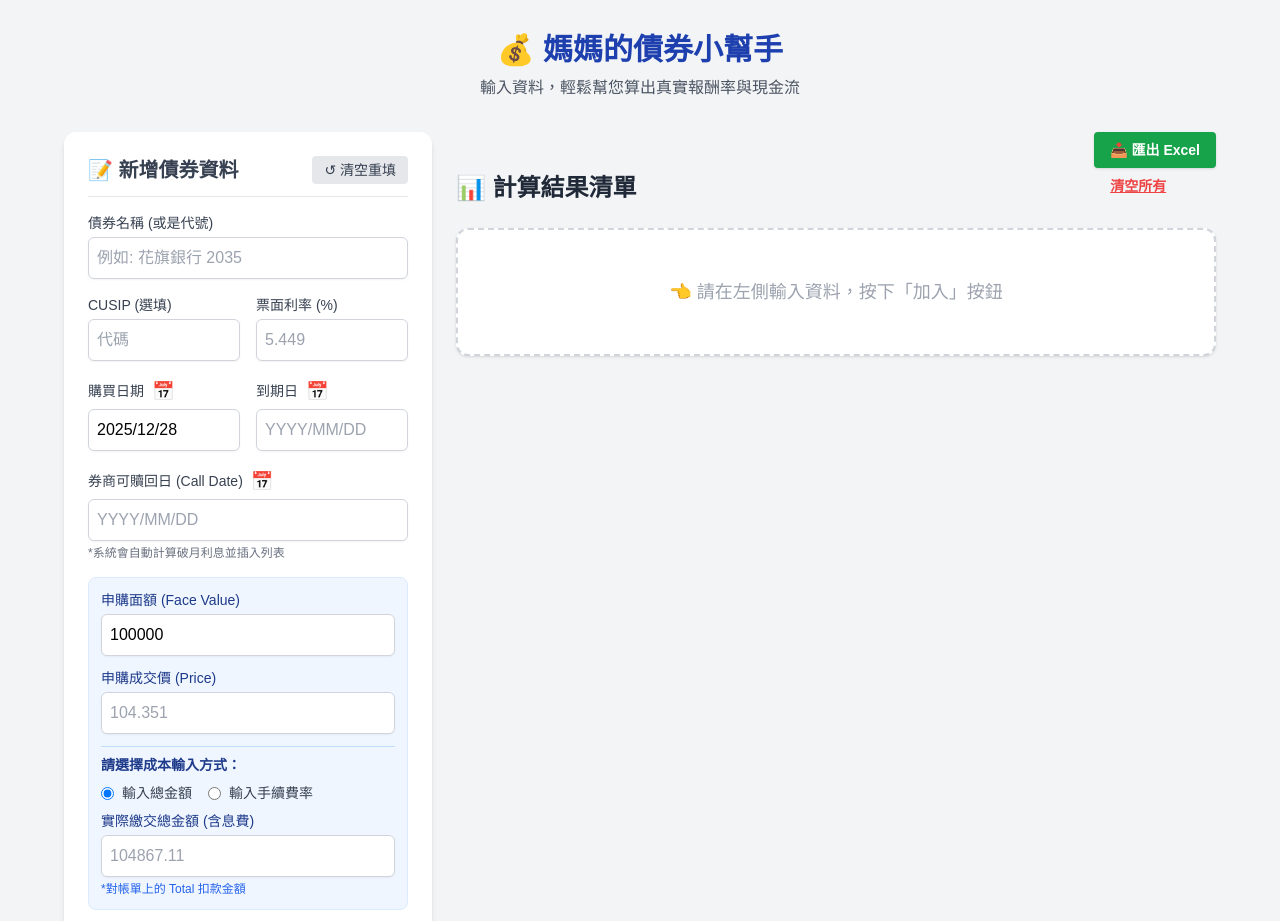
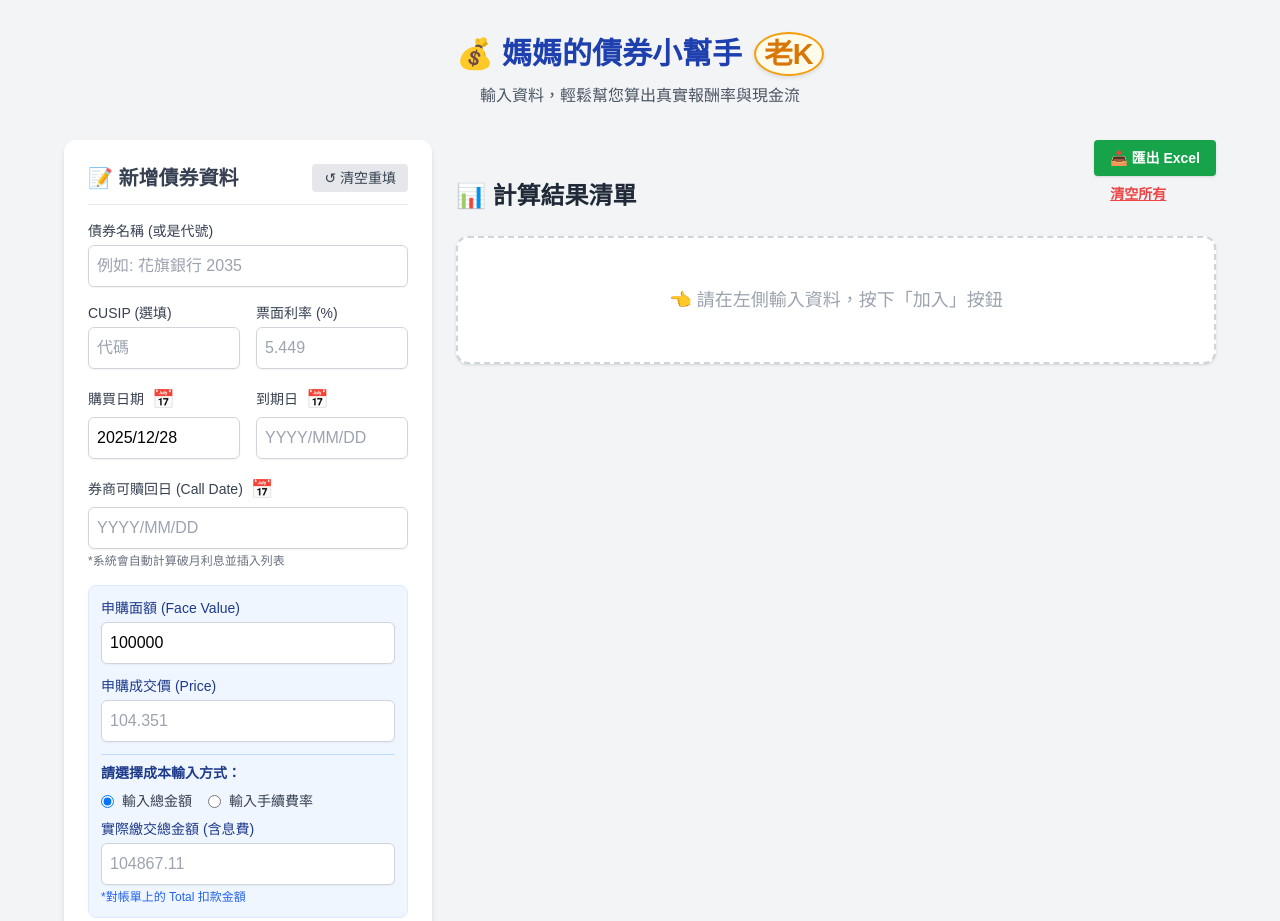
Before and after one commit to kchang-mtroyal/bond, a plain HTML site: page index.html in a window 1280 px wide. Shown: the top 921 px of the page. Drawn offline with nearby package versions, Linux system fonts and the light colour scheme.

Commit message:
Update index.html

```diff
--- a/index.html
+++ b/index.html
@@ -20,18 +20,52 @@
         .call-date-row td { color: #b45309; font-weight: 800; }
         .call-date-tag { display: inline-block; background-color: #f59e0b; color: white; font-size: 0.75rem; padding: 2px 6px; border-radius: 4px; margin-left: 6px; vertical-align: middle; }
 
-        /* 修正：使用 opacity: 0 讓它在頁面上存在但不顯示，以便 JS 可以調用 showPicker */
         .hidden-date-picker { opacity: 0; position: absolute; width: 0; height: 0; top: 0; left: 0; border: 0; padding: 0; margin: 0; }
+        .date-container { position: relative; }
 
-        /* 讓容器相對定位，以便放置隱藏的 input */
-        .date-container { position: relative; }
+        /* 左右滾動動畫設定 */
+        @keyframes roll-head {
+            0% { transform: rotate(0deg); }
+            25% { transform: rotate(-20deg); } /* 向左滾 */
+            50% { transform: rotate(0deg); }
+            75% { transform: rotate(20deg); }  /* 向右滾 */
+            100% { transform: rotate(0deg); }
+        }
+
+        .mascot-logo {
+            display: inline-block;
+            font-size: 1.8rem; /* LOGO 大小調整為適合文字 */
+            font-weight: 900;  /* 粗體 */
+            color: #d97706;    /* 橘色系 */
+            background-color: #fffbeb;
+            padding: 2px 8px;
+            border-radius: 50%; /* 圓形背景 */
+            border: 2px solid #f59e0b;
+            box-shadow: 0 2px 4px rgba(0,0,0,0.1);
+
+            /* 設定動畫：每 2.5 秒執行一次，無限循環 */
+            animation: roll-head 2.5s ease-in-out infinite;
+            transform-origin: center center; /* 以中心點為軸心滾動 */
+            cursor: default;
+            white-space: nowrap;
+        }
+
+        /* 滑鼠移過去時滾快一點 */
+        .mascot-logo:hover {
+            animation: roll-head 0.5s ease-in-out infinite;
+        }
     </style>
 </head>
 <body class="p-4 md:p-8">
 
     <div class="max-w-6xl mx-auto">
+        <!-- 標題區 (修改) -->
         <div class="text-center mb-8">
-            <h1 class="text-3xl font-bold text-blue-800 mb-2">💰 媽媽的債券小幫手</h1>
+            <h1 class="text-3xl font-bold text-blue-800 mb-2 flex items-center justify-center gap-3">
+                <span>💰 媽媽的債券小幫手</span>
+                <!-- 會滾動的 LOGO -->
+                <span class="mascot-logo" title="我是老K!">老K</span>
+            </h1>
             <p class="text-gray-600">輸入資料，輕鬆幫您算出真實報酬率與現金流</p>
         </div>
 
@@ -64,12 +98,11 @@
                         </div>
                     </div>
 
-                    <!-- 日期設定 (修正日曆點擊) -->
+                    <!-- 日期設定 -->
                     <div class="grid grid-cols-2 gap-4">
                         <div class="date-container">
                             <div class="flex items-center gap-1 mb-1">
                                 <label class="block text-sm font-medium text-gray-700">購買日期</label>
-                                <!-- 使用 onclick 強制觸發 showPicker -->
                                 <span class="cursor-pointer text-lg hover:bg-gray-100 rounded px-1 select-none" title="點擊選擇日期" onclick="openPicker('purchaseDatePick')">📅</span>
                                 <input type="date" id="purchaseDatePick" class="hidden-date-picker" onchange="syncDate('purchaseDatePick', 'purchaseDate')">
                             </div>
@@ -180,26 +213,20 @@
         const dd = String(today.getDate()).padStart(2, '0');
         const todayStr = `${yyyy}/${mm}/${dd}`;
 
-        // 預設購買日期為今天
         document.getElementById('purchaseDate').value = todayStr;
 
         let bondsDataList = [];
 
-        // 觸發日期選擇器 (修正版)
         function openPicker(inputId) {
             try {
                 const input = document.getElementById(inputId);
-                // 嘗試使用現代瀏覽器的 showPicker API
                 if (input.showPicker) {
                     input.showPicker();
                 } else {
-                    // Fallback: 聚焦 (在某些手機瀏覽器會有效)
                     input.focus();
                     input.click();
                 }
             } catch (e) {
-                console.log('Browser does not support showPicker or input is hidden', e);
-                // 最後手段：暫時讓它變大並點擊
                 const input = document.getElementById(inputId);
                 input.style.opacity = 1;
                 input.style.width = '1px';
@@ -213,12 +240,10 @@
             }
         }
 
-        // 日期選擇器同步功能 (格式轉換為 YYYY/MM/DD)
         function syncDate(pickerId, inputId) {
             const picker = document.getElementById(pickerId);
             const input = document.getElementById(inputId);
             if (picker.value) {
-                // 將 YYYY-MM-DD 轉為 YYYY/MM/DD
                 input.value = picker.value.replace(/-/g, '/');
             }
         }
@@ -237,7 +262,6 @@
             }
         }
 
-        // 清空表單按鈕功能
         function resetForm() {
             if(confirm("確定要清空輸入欄位嗎？")) {
                 document.getElementById('bondForm').reset();
@@ -259,7 +283,6 @@
             window.open(url, '_blank');
         }
 
-        // 智慧日期解析
         function parseSmartDate(val) {
             if (!val) return null;
             val = val.trim();
```
